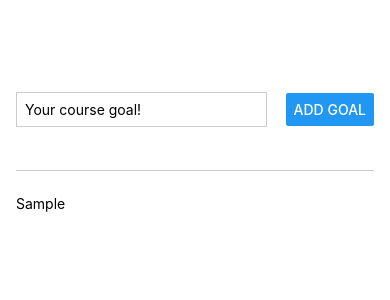
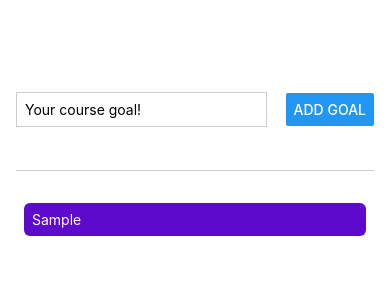
Before and after one commit to jozefkubis/RNCourse, a React Native app: screen / in a window 390 px wide. Both pictures are taken after typing "Sample" into the empty fields and a click on the button "ADD GOAL". Shown: the top 300 px of the page. Built offline with nearby package versions, Linux system fonts and the light colour scheme.

Commit message:
Refactor goal handling to use FlatList for displaying course goals and add unique IDs for each goal

```diff
--- a/App.js
+++ b/App.js
@@ -1,5 +1,13 @@
 import { useState } from "react"
-import { Button, StyleSheet, Text, TextInput, View } from "react-native"
+import {
+  Button,
+  FlatList,
+  StyleSheet,
+  Text,
+  TextInput,
+  View,
+} from "react-native"
+import { v4 as uuidv4 } from "uuid"
 
 export default function App() {
   const [enteredGoalText, setEnteredGoalText] = useState("")
@@ -12,7 +20,7 @@ export default function App() {
   function addGoalHandler() {
     setCourseGoals((currentCourseGoals) => [
       ...currentCourseGoals,
-      enteredGoalText,
+      { text: enteredGoalText, id: uuidv4() },
     ])
     setEnteredGoalText("")
   }
@@ -29,11 +37,19 @@ export default function App() {
         <Button title="Add Goal" onPress={addGoalHandler} />
       </View>
       <View style={styles.goalsContainer}>
-        {courseGoals.map((goal, i) => (
-          <View key={i}>
-            <Text>{goal}</Text>
-          </View>
-        ))}
+        <FlatList
+          data={courseGoals}
+          renderItem={(itemData) => {
+            return (
+              <View style={styles.goalItem}>
+                <Text style={styles.goalText}>{itemData.item.text}</Text>
+              </View>
+            )
+          }}
+          keyExtractor={(item, index) => {
+            return item.id
+          }}
+        />
       </View>
     </View>
   )
@@ -64,4 +80,13 @@ const styles = StyleSheet.create({
   goalsContainer: {
     flex: 5,
   },
+  goalItem: {
+    margin: 8,
+    padding: 8,
+    borderRadius: 6,
+    backgroundColor: "#5e0acc",
+  },
+  goalText: {
+    color: "white",
+  },
 })
```
